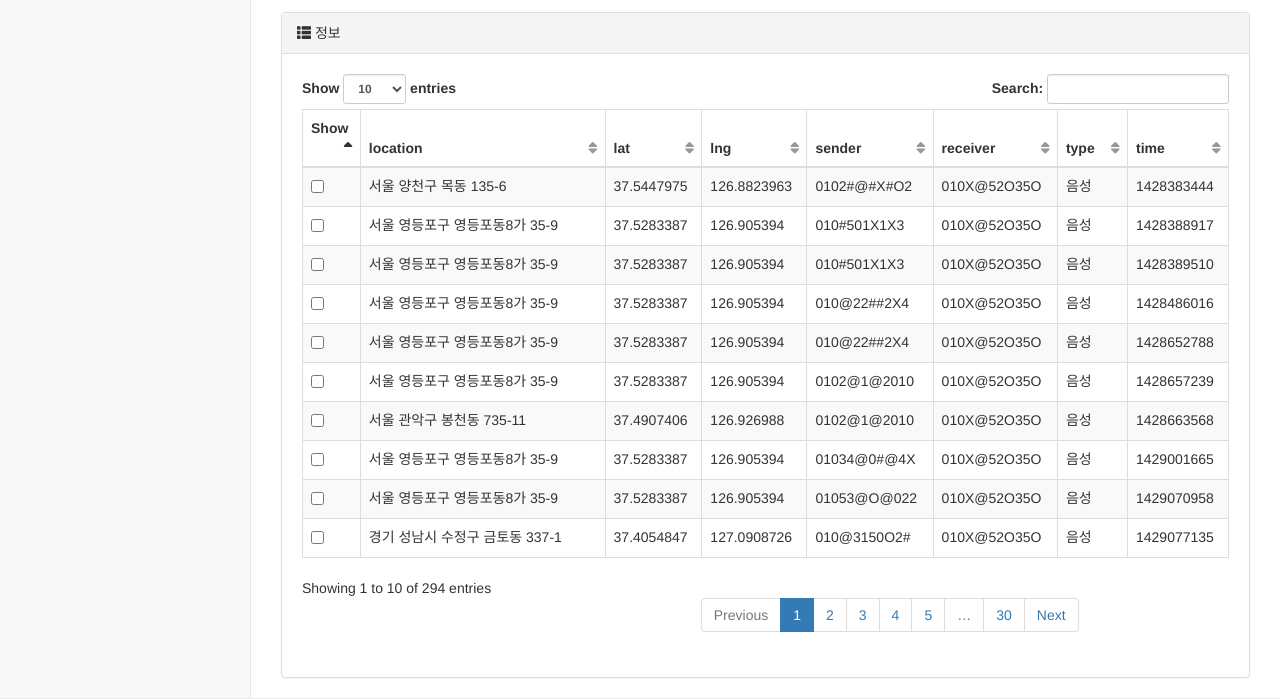
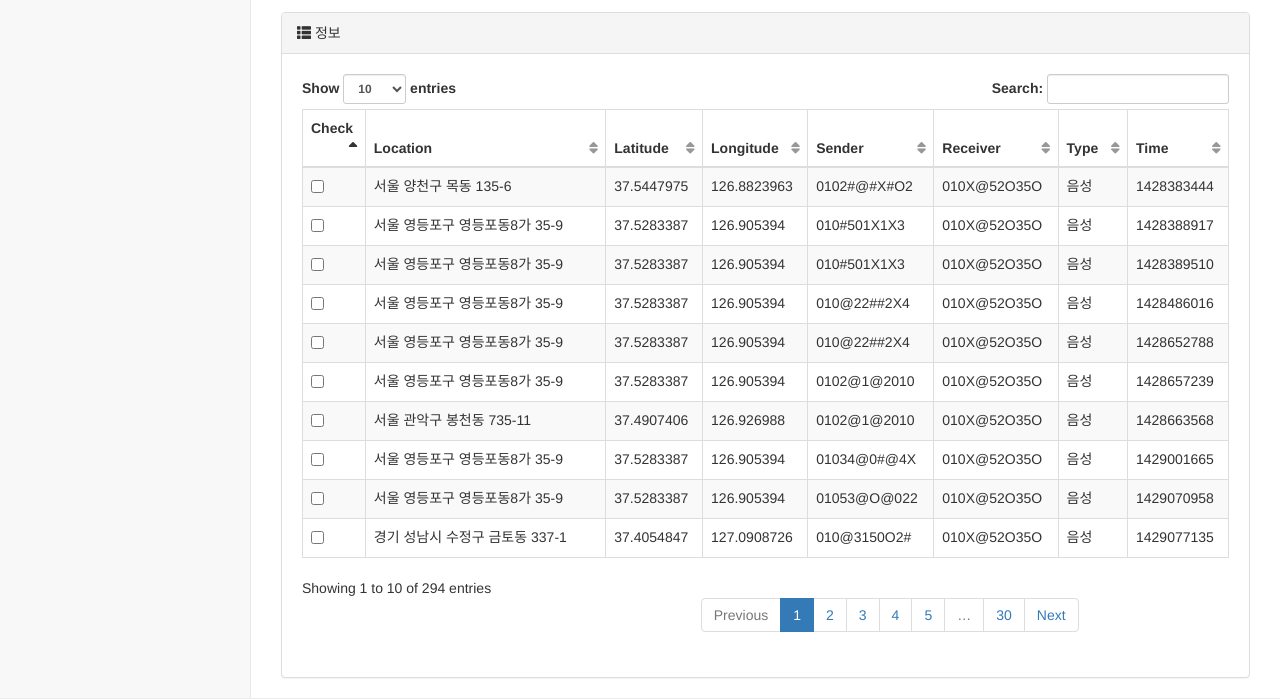
Before and after one commit to kimtaehong/TheWay, a Django app: page /result/basestation in a window 1280 px wide. Shown: the part 952-1651 px from the top of the page. Run offline with Django 3.2, Linux system fonts and the light colour scheme; data comes from the database, SQL or seed files in the repository; both versions use the stored data as it was after the commit; some libraries are stand-ins or nearby versions.

Commit message:
bs 수정

```diff
--- a/mysite/twpoint/static/twpoint/data/gallery-data.js
+++ b/mysite/twpoint/static/twpoint/data/gallery-data.js
@@ -14,6 +14,7 @@ $(function(){
         scaleControl: true,
     });
 
+    // checkbox check
     $(".g_check").click(function(){
         if($(this).is(":checked")){
             var id = Number(this.id);
--- a/mysite/twpoint/static/twpoint/data/pagination-data.js
+++ b/mysite/twpoint/static/twpoint/data/pagination-data.js
@@ -21,7 +21,7 @@ $(function(){
                 html += "<div class='caption'>\n\t";
                 html += "<h5 class='page-header'>" + pic_data[source[index]].name + "</h5>\n\t";
                 html += "<p>";
-                html += "<a class='btn btn-primary' role='button' onclick='imageClick(";
+                html += "<a class='btn btn-info btn-lg btn-block' role='button' onclick='imageClick(";
                 html += pic_data[source[index]].id +")'>Select</a></p>\n</div>";
                 html += "\n</div>\n</div>";
             });
--- a/mysite/twpoint/static/twpoint/data/bs-data.js
+++ b/mysite/twpoint/static/twpoint/data/station-data.js
@@ -1,4 +1,3 @@
-"use strict";
 var bs_url = '/basestation';
 var bs_data = {};
 var bs_point = {};
@@ -21,40 +20,40 @@ $(function(){
         scaleControl: true,
     });
 
-    $(".bsmarking").click(function(){
+    $(".s_check").click(function(){
         if($(this).is(":checked")){
-            for(var i=0;i<bs_data.length;i++){
-                if(bs_data[i].id == this.id){
-                    bs_point = bs_data[i];
-                    break;
-                }
-            }
-            bs_location={lat: Number(bs_point.lat), lng: Number(bs_point.lng)}
+            var id = Number(this.id);
+            bs_point = bs_data.filter(function(item, index, array){
+                return item['id'] == id;
+            });
+
+            bs_location = {lat: bs_point[0].lat, lng: bs_point[0].lng };
 
             marker = new google.maps.Marker({
                 position: bs_location,
                 map: bs_map,
             });
+
             circle = new google.maps.Circle({
                map: bs_map,
-               fillColor: '#ffffff',
-               fillOpacity: 0.3,
+               fillColor: '#ff0000',
+               fillOpacity: 0.35,
                strokeColor: '#ff0000',
                strokeOpacity: 1.0,
                strokeWeight: 1.5,
-               radius: 100// 50 MILES in meters
+               radius: 100,
+               center: bs_location,
             });
-            circle.bindTo('center', marker, 'position');
+
             markers[this.id] = marker;
             circles[this.id] = circle;
-            circle.setMap(bs_map);
             bs_map.panTo(marker.getPosition());
         }
         else{
             markers[this.id].setMap(null);
             circles[this.id].setMap(null);
         }
-    })
+    });
 })
 
 $.getJSON(bs_url,function(b_json){
--- a/mysite/twpoint/static/twpoint/data/table-data.js
+++ b/mysite/twpoint/static/twpoint/data/table-data.js
@@ -1,6 +1,6 @@
 $(function(){
     // Data Table
     $('#waypointTable').DataTable();
-    $('#bswaypointTable').DataTable();
+    $('#station_table').DataTable();
     $('#gallery_table').DataTable();
 })
--- a/mysite/twpoint/templates/twpoint/basestation.html
+++ b/mysite/twpoint/templates/twpoint/basestation.html
@@ -46,30 +46,30 @@
                 <div class="panel-body">
                     <div class="row">
                         <div class="col-sm-12">
-                            <table width="100%" class="table table-striped table-bordered table-hover" id="bswaypointTable">
+                            <table width="100%" class="table table-striped table-bordered table-hover" id="station_table">
                                 <thead>
                                 <tr>
-                                    <th>Show</th>
-                                    <th>location</th>
-                                    <th>lat</th>
-                                    <th>lng</th>
-                                    <th>sender</th>
-                                    <th>receiver</th>
-                                    <th>type</th>
-                                    <th>time</th>
+                                    <th>Check</th>
+                                    <th>Location</th>
+                                    <th>Latitude</th>
+                                    <th>Longitude</th>
+                                    <th>Sender</th>
+                                    <th>Receiver</th>
+                                    <th>Type</th>
+                                    <th>Time</th>
                                 </tr>
                                 </thead>
                                 <tbody>
-                                {% for a in bs %}
+                                {% for station in stations %}
                                 <tr class="odd gradeA">
-                                    <td><input type="checkbox" id="{{ a.id }}" class="bsmarking"/></td>
-                                    <td>{{ a.location }}</td>
-                                    <td>{{ a.lat }}</td>
-                                    <td>{{ a.lng }}</td>
-                                    <td>{{ a.sender }}</td>
-                                    <td>{{ a.receiver }}</td>
-                                    <td>{{ a.type }}</td>
-                                    <td>{{ a.time }}</td>
+                                    <td><input type="checkbox" id="{{ station.id }}" class="s_check"/></td>
+                                    <td>{{ station.location }}</td>
+                                    <td>{{ station.lat }}</td>
+                                    <td>{{ station.lng }}</td>
+                                    <td>{{ station.sender }}</td>
+                                    <td>{{ station.receiver }}</td>
+                                    <td>{{ station.type }}</td>
+                                    <td>{{ station.time }}</td>
                                 </tr>
                                 {% endfor %}
                                 </tbody>
@@ -87,6 +87,6 @@
 {% endblock %}
 
 {% block js %}
+<script src="{% static 'twpoint/data/station-data.js' %}"></script>
 <script src="{% static 'twpoint/data/table-data.js' %}"></script>
-<script src="{% static 'twpoint/data/bs-data.js' %}"></script>
 {% endblock %}
--- a/mysite/twpoint/templates/twpoint/gallery.html
+++ b/mysite/twpoint/templates/twpoint/gallery.html
@@ -26,7 +26,7 @@
         <div class="col-lg-4">
             <div class="panel panel-primary">
                 <div class="panel-heading">
-                    Photo Info
+                    <i class="fa fa-photo "></i> Photo Info
                 </div>
                 <div class="panel-body">
                     <div class="thumbnail" id="pic_info">
--- a/mysite/twpoint/views.py
+++ b/mysite/twpoint/views.py
@@ -96,13 +96,13 @@ def parsing(request):
 def base_station(request):
     applications = Application.objects.all()
     user = UserInfo.objects.all()
-    bs = BaseStation.objects.all()
+    stations = BaseStation.objects.all()
 
     context = {
         'time': timezone.localtime(timezone.now()),
         'application': applications,
         'user': user,
-        'bs': bs,
+        'stations': stations,
     }
 
     return render(request, 'twpoint/basestation.html', context)
```
Also changed, not shown: mysite/db.sqlite3, mysite/twpoint/templates/twpoint/detail.html (indentation only).
